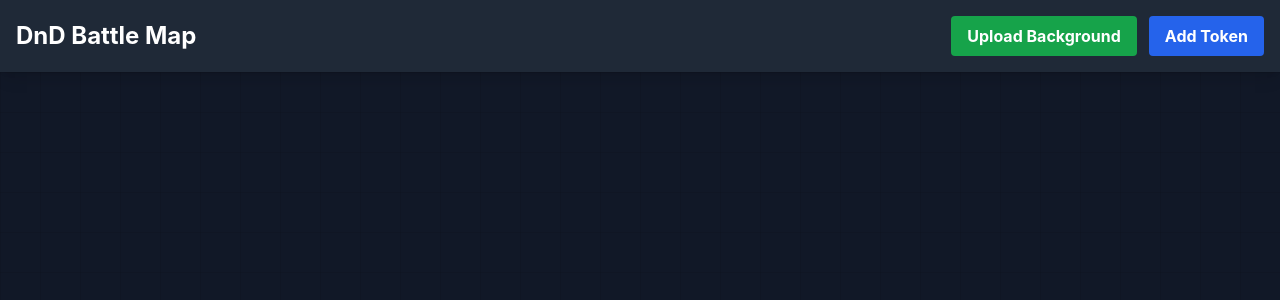
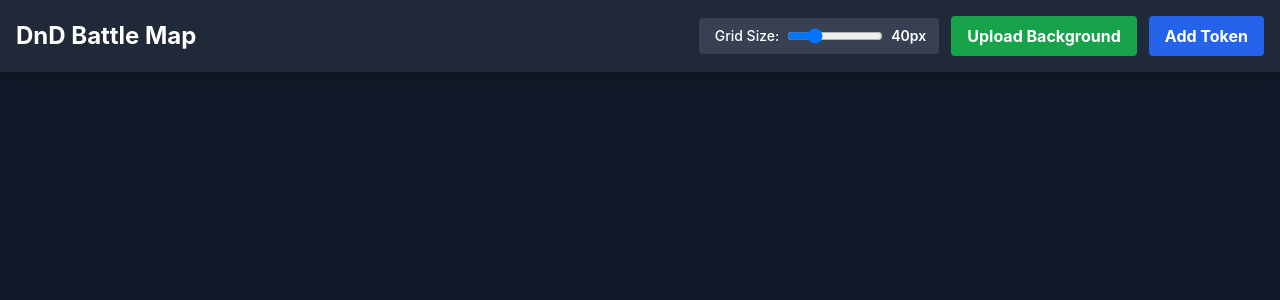
Before and after one commit to cereal12345/dnd, a React (Vite) app: page / in a window 1280 px wide. Shown: the top 300 px of the page. Built offline with nearby package versions, Linux system fonts and the light colour scheme.

Commit message:
Add adjustable grid size slider and fit JPG to screen

```diff
--- a/src/App.jsx
+++ b/src/App.jsx
@@ -8,9 +8,11 @@ function App() {
   const [tokens, setTokens] = useState([])
   const [background, setBackground] = useState(null)
   const [gridColor, setGridColor] = useState('black')
+  const [gridSize, setGridSize] = useState(40)
   const [selectedToken, setSelectedToken] = useState(null)
   const [showForm, setShowForm] = useState(false)
   const [editingToken, setEditingToken] = useState(null)
+  const [backgroundDimensions, setBackgroundDimensions] = useState(null)
 
   // Calculate grid color based on background brightness
   useEffect(() => {
@@ -21,6 +23,9 @@ function App() {
 
     const img = new Image()
     img.onload = () => {
+      // Store background dimensions
+      setBackgroundDimensions({ width: img.width, height: img.height })
+
       const canvas = document.createElement('canvas')
       canvas.width = img.width
       canvas.height = img.height
@@ -77,9 +82,22 @@ function App() {
 
   return (
     <div className="w-full h-screen flex flex-col bg-gray-900">
-      <div className="bg-gray-800 text-white p-4 flex justify-between items-center shadow-lg">
+      <div className="bg-gray-800 text-white p-4 flex justify-between items-center shadow-lg gap-4">
         <h1 className="text-2xl font-bold">DnD Battle Map</h1>
-        <div className="flex gap-3">
+        <div className="flex gap-3 items-center">
+          <div className="flex items-center gap-2 bg-gray-700 px-4 py-2 rounded">
+            <label className="text-sm font-medium">Grid Size:</label>
+            <input
+              type="range"
+              min="20"
+              max="100"
+              step="5"
+              value={gridSize}
+              onChange={(e) => setGridSize(parseInt(e.target.value))}
+              className="w-24"
+            />
+            <span className="text-sm font-semibold w-8">{gridSize}px</span>
+          </div>
           <BackgroundUpload onUpload={handleBackgroundUpload} />
           <button
             onClick={() => {
@@ -93,11 +111,13 @@ function App() {
         </div>
       </div>
 
-      <div className="flex-1 overflow-hidden">
+      <div className="flex-1 overflow-auto">
         <Grid
           tokens={tokens}
           background={background}
           gridColor={gridColor}
+          gridSize={gridSize}
+          backgroundDimensions={backgroundDimensions}
           onTokenMove={moveToken}
           onTokenDoubleClick={(token) => {
             setEditingToken(token)
--- a/src/components/Grid.jsx
+++ b/src/components/Grid.jsx
@@ -1,7 +1,7 @@
 import React, { useState, useRef } from 'react'
 import Token from './Token'
 
-function Grid({ tokens, background, gridColor, onTokenMove, onTokenDoubleClick, onTokenRightClick, selectedToken, onSelectToken }) {
+function Grid({ tokens, background, gridColor, gridSize, backgroundDimensions, onTokenMove, onTokenDoubleClick, onTokenRightClick, selectedToken, onSelectToken }) {
   const gridRef = useRef(null)
   const [dragging, setDragging] = useState(null)
   const [dragOffset, setDragOffset] = useState({ x: 0, y: 0 })
@@ -26,9 +26,9 @@ function Grid({ tokens, background, gridColor, onTokenMove, onTokenDoubleClick,
     let x = e.clientX - rect.left - dragOffset.x
     let y = e.clientY - rect.top - dragOffset.y
 
-    // Snap to 40px grid
-    x = Math.round(x / 40) * 40
-    y = Math.round(y / 40) * 40
+    // Snap to grid size
+    x = Math.round(x / gridSize) * gridSize
+    y = Math.round(y / gridSize) * gridSize
 
     // Keep within bounds
     x = Math.max(0, Math.min(x, rect.width - 50))
@@ -41,14 +41,24 @@ function Grid({ tokens, background, gridColor, onTokenMove, onTokenDoubleClick,
     setDragging(null)
   }
 
+  // Calculate container dimensions based on background
+  const containerStyle = backgroundDimensions ? {
+    width: `${backgroundDimensions.width}px`,
+    height: `${backgroundDimensions.height}px`,
+    minWidth: '100%',
+    minHeight: '100%'
+  } : {}
+
   return (
     <div
       ref={gridRef}
-      className="relative w-full h-full overflow-hidden bg-cover bg-center"
+      className="relative bg-cover bg-center"
       style={{
+        ...containerStyle,
         backgroundImage: background ? `url(${background})` : 'none',
-        backgroundAttachment: 'fixed',
-        backgroundSize: 'cover'
+        backgroundAttachment: 'local',
+        backgroundSize: 'contain',
+        backgroundRepeat: 'no-repeat'
       }}
       onMouseMove={handleMouseMove}
       onMouseUp={handleMouseUp}
@@ -58,21 +68,21 @@ function Grid({ tokens, background, gridColor, onTokenMove, onTokenDoubleClick,
       {/* Grid overlay */}
       <svg
         className="absolute inset-0 pointer-events-none"
-        width="100%"
-        height="100%"
+        width={backgroundDimensions ? `${backgroundDimensions.width}px` : '100%'}
+        height={backgroundDimensions ? `${backgroundDimensions.height}px` : '100%'}
       >
         <defs>
           <pattern
             id="grid"
-            width="40"
-            height="40"
+            width={gridSize}
+            height={gridSize}
             patternUnits="userSpaceOnUse"
           >
             <path
-              d="M 40 0 L 0 0 0 40"
+              d={`M ${gridSize} 0 L 0 0 0 ${gridSize}`}
               fill="none"
               stroke={gridColor}
-              strokeWidth="0.5"
+              strokeWidth="1"
               opacity="0.3"
             />
           </pattern>
```
